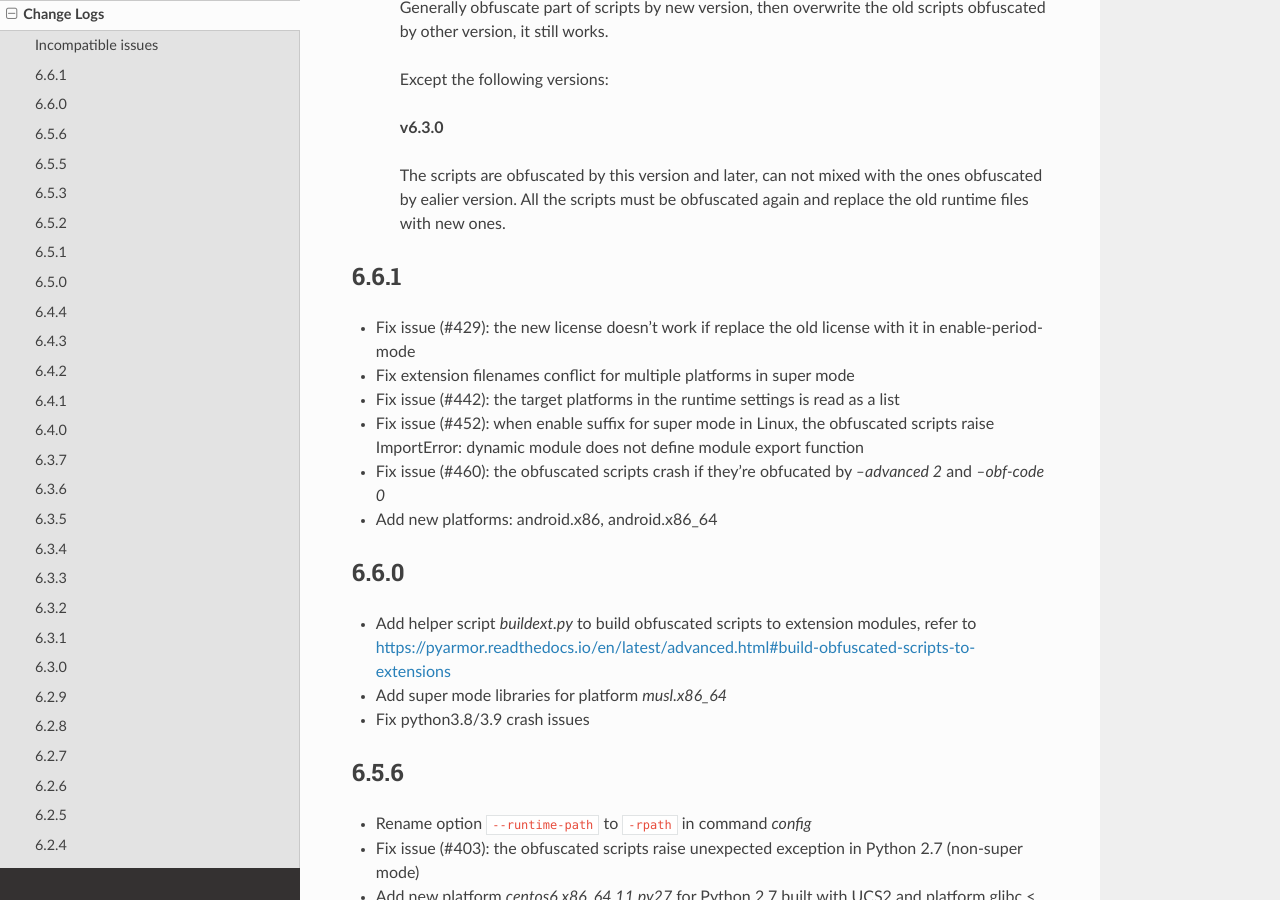
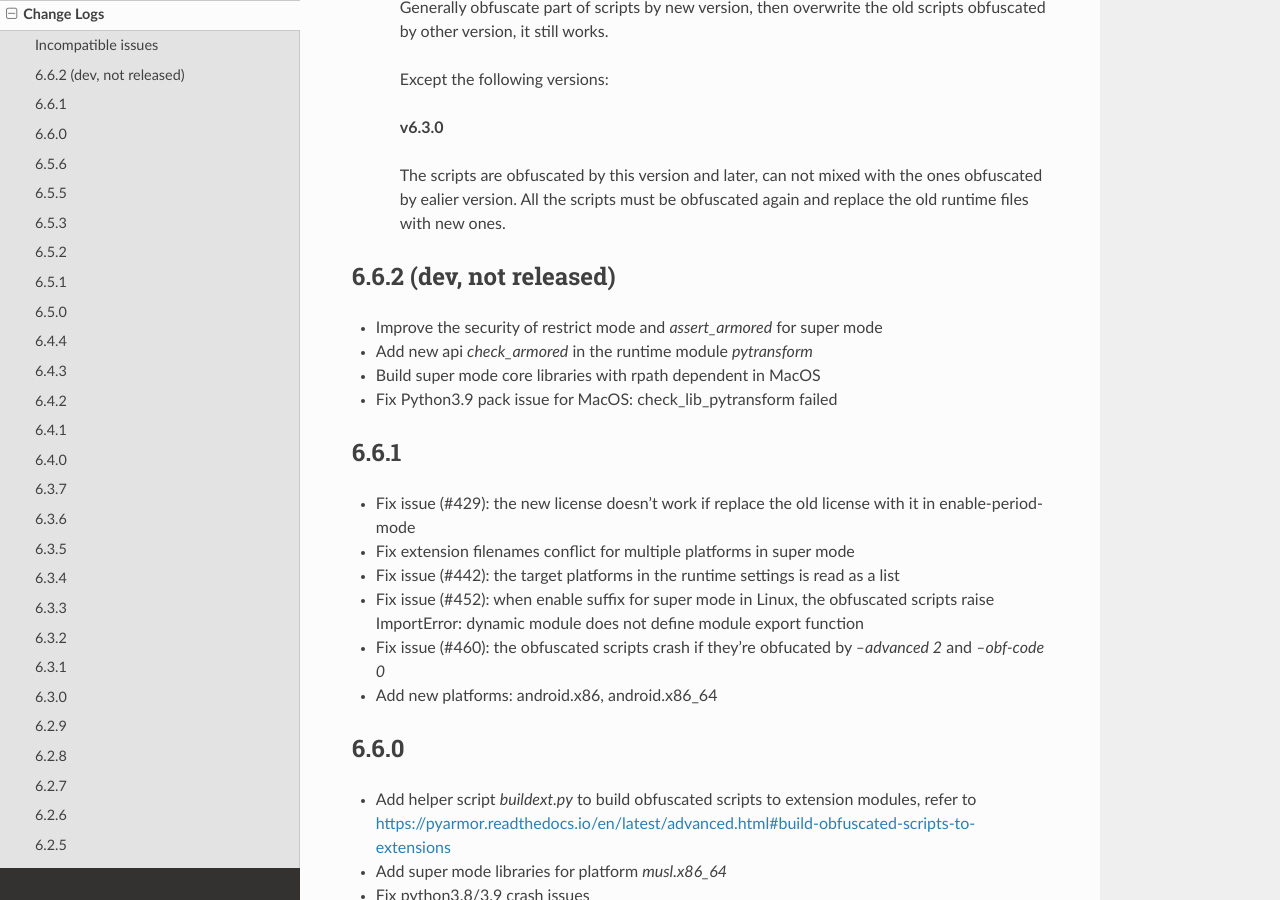
Before and after one commit to dashingsoft/pyarmor, a Sphinx documentation site: the page built from docs/change-logs.rst, in a window 1280 px wide and 900 px high, scrolled down 522 px. Built offline with Sphinx 7.4.7 and the Read the Docs theme 2.0.0, drawn with Linux system fonts in a browser that asks for light colours.

Commit message:
Add change logs

```diff
--- a/docs/change-logs.rst
+++ b/docs/change-logs.rst
@@ -31,6 +31,13 @@
    The scripts are obfuscated by this version and later, can not mixed with the
    ones obfuscated by ealier version. All the scripts must be obfuscated again
    and replace the old runtime files with new ones.
+
+6.6.2 (dev, not released)
+-------------------------
+* Improve the security of restrict mode and `assert_armored` for super mode
+* Add new api `check_armored` in the runtime module `pytransform`
+* Build super mode core libraries with rpath dependent in MacOS
+* Fix Python3.9 pack issue for MacOS: check_lib_pytransform failed
 
 6.6.1
 -----
```
